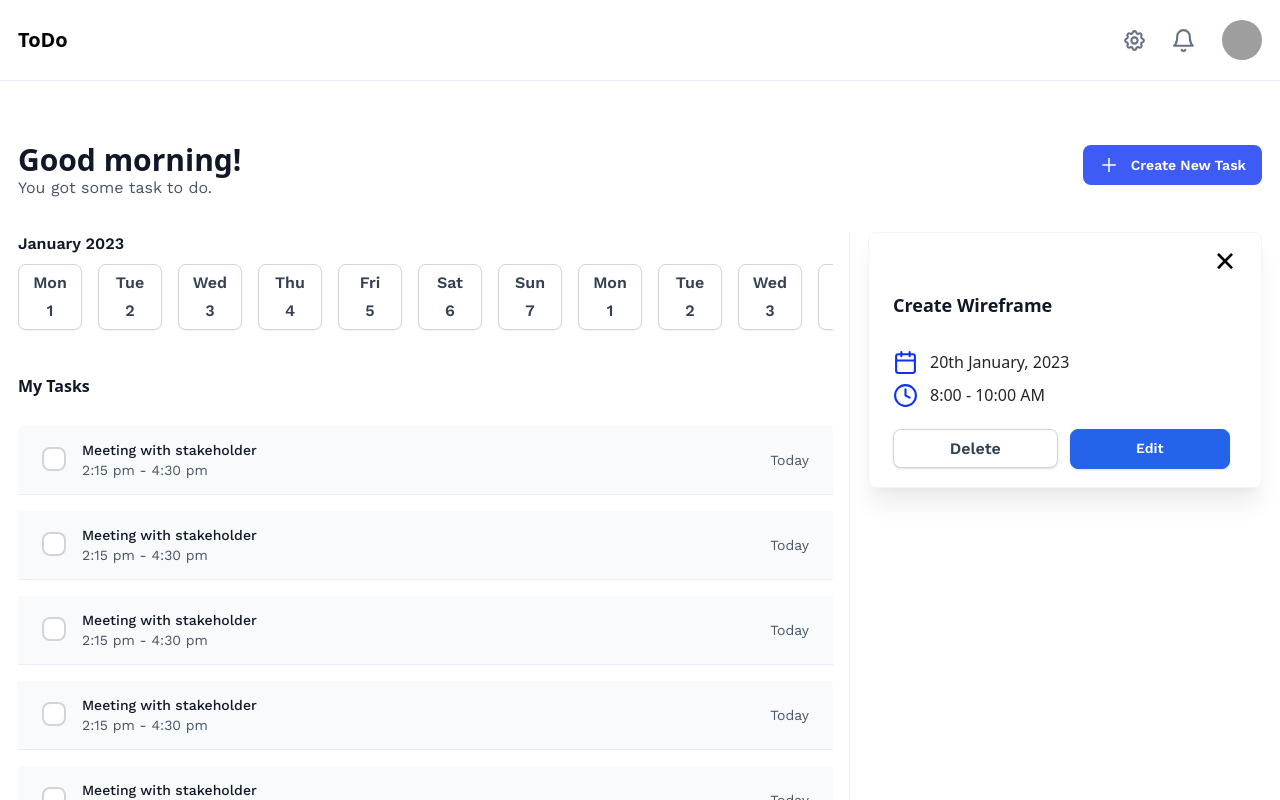
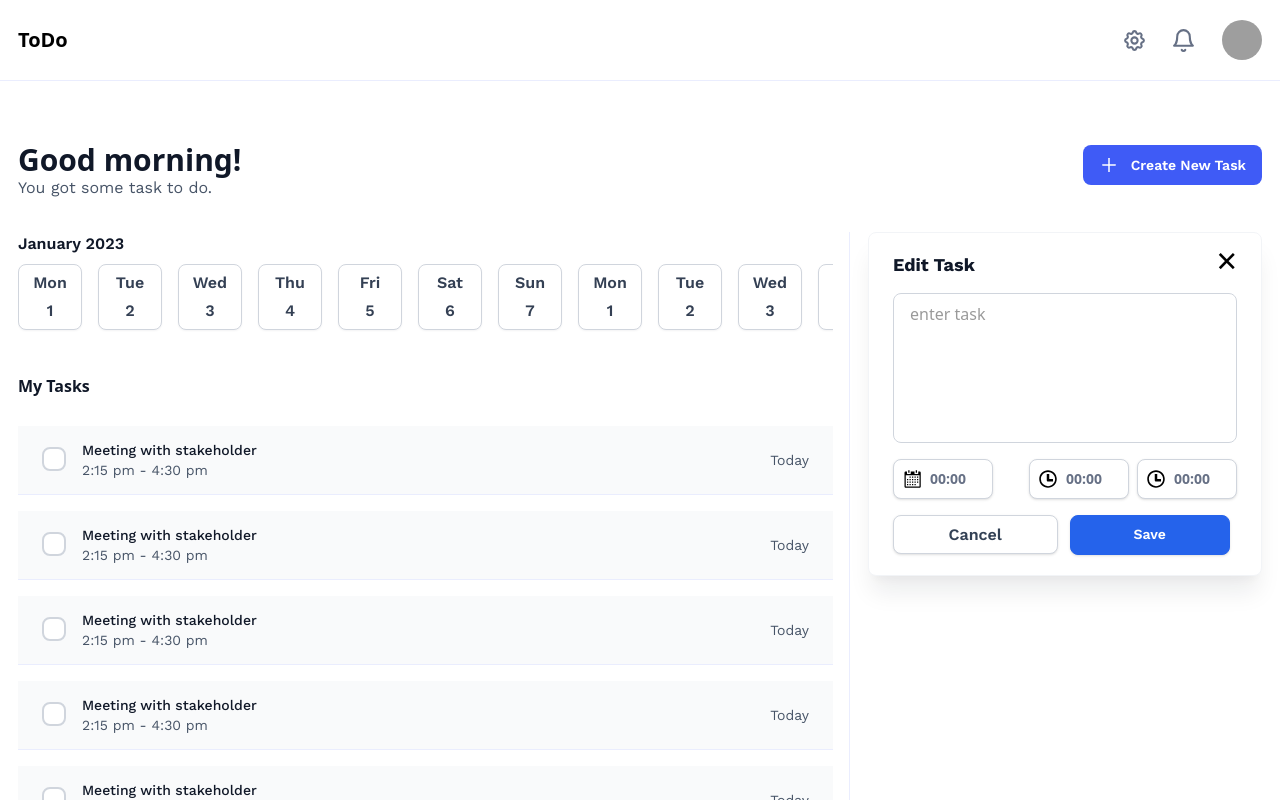
Before and after one commit to mad-max-fury/schoolinka, a React (Vite) app: page / in a window 1280 px wide. Shown: the top 800 px of the page. Built offline with nearby package versions, Linux system fonts and the light colour scheme; grey boxes are pictures that could not be loaded.

Commit message:
feat: added taskEditor ui

```diff
--- a/src/App.tsx
+++ b/src/App.tsx
@@ -2,7 +2,8 @@ import DatesLister from "./components/datesLister";
 import Navbar from "./components/navbar";
 import Pagination from "./components/pagination";
 import TaskCard from "./components/taskCard";
-import TaskPreview from "./components/taskPreview";
+import TaskEditor from "./components/taskEditor";
+// import TaskPreview from "./components/taskPreview";
 import Welcome from "./components/welcome";
 
 import { useState } from "react";
@@ -76,7 +77,8 @@ export default function App() {
             </div>
           </div>
           <div className="w-max-content ">
-            <TaskPreview />
+            {/* <TaskPreview /> */}
+            <TaskEditor />
           </div>
         </div>
       </main>
--- /dev/null
+++ b/src/components/dateTimePickerBtn.tsx
@@ -0,0 +1,30 @@
+import { GoCalendar, GoClock } from "react-icons/go";
+
+type Props = {
+  type: "date" | "time";
+  name: string;
+};
+
+const DateTimePickerBtn = ({ type, name }: Props) => {
+  return (
+    <>
+      <label
+        htmlFor={name}
+        className="w-[100px] h-10 px-2 py-2.5 bg-white rounded-lg shadow border border-gray-300 justify-start items-center gap-2 inline-flex cursor-pointer"
+      >
+        <div className="w-5 h-5 relative">
+          {type === "date" ? (
+            <GoCalendar size={20} aria-label="Select date" />
+          ) : (
+            <GoClock size={20} aria-label="Select time" />
+          )}
+        </div>
+        <div className="text-gray-500 text-sm font-semibold leading-tight">
+          00:00
+        </div>
+      </label>
+    </>
+  );
+};
+
+export default DateTimePickerBtn;
--- a/src/components/inputField.tsx
+++ b/src/components/inputField.tsx
@@ -0,0 +1,73 @@
+import { DetailedHTMLProps, InputHTMLAttributes, useState } from "react";
+import { AiFillEye, AiFillEyeInvisible } from "react-icons/ai";
+import { useFormContext } from "react-hook-form";
+
+type Props = DetailedHTMLProps<
+  InputHTMLAttributes<HTMLInputElement>,
+  HTMLInputElement
+> & {
+  labelText: string;
+  name: string;
+};
+
+const InputField = ({
+  type,
+  placeholder,
+  name,
+  labelText,
+  className,
+  ...rest
+}: Props) => {
+  const { formState, register } = useFormContext();
+  const errors = formState.errors;
+  const [show, hide] = useState(false);
+
+  const errorMessage = errors[name]?.message;
+
+  return (
+    <div
+      tabIndex={0}
+      className={`relative w-full h-[50px] focus-within:border-gray-300 outline-none  ${className} ${
+        formState.errors[name]
+          ? "border-red-500 focus-within:border-red-500"
+          : ""
+      } `}
+    >
+      <label htmlFor={name} className="sr-only">
+        {labelText}
+      </label>
+      <input
+        placeholder={placeholder}
+        type={type && !show ? type : "text"}
+        {...register(name)}
+        {...rest}
+        className={`w-full text-start relative h-full bg-transparent  pl-4 outline-none text-base text-opacity-70 font-normal placeholder:absolute placeholder:top-[50%] placeholder:translate-y-[-50%] placeholder:left-4  placeholder:text-black placeholder:text-opacity-60 placeholder:text-sm placeholder:font-normal grow shrink basis-0  leading-normal bg-gray-50 rounded-lg shadow border  justify-start items-start gap-2 inline-flex ${
+          formState.errors[name]
+            ? "border-red-500 text-red-600 focus-within:border-red-500"
+            : "border-gray-300 text-gray-500 "
+        }`}
+      />
+      {type === "password" && (
+        <button
+          onClick={() => hide(!show)}
+          type="button"
+          className="absolute h-6 w-6 text-black text-opacity-70 right-[10px] top-1/2 -translate-y-1/2"
+        >
+          {!show ? <AiFillEye size={20} /> : <AiFillEyeInvisible size={20} />}
+        </button>
+      )}
+      {/* Display error message if available */}
+      {errorMessage && typeof errorMessage === "string" && (
+        <p
+          className={`text-red-500 bg-inherit absolute w-full left-0 transition-all text-xs ease-in-out duration-[0.3s] bg-white ${
+            errors[name] ? "top-[calc(100%_+_0.3rem)]" : "top-[50%]  z-[-1]"
+          } `}
+        >
+          {errorMessage}
+        </p>
+      )}
+    </div>
+  );
+};
+
+export default InputField;
--- a/src/components/taskEditor.tsx
+++ b/src/components/taskEditor.tsx
@@ -0,0 +1,64 @@
+import CButton from "./button";
+import { FormProvider, useForm } from "react-hook-form";
+import InputFieldTextArea from "./textarea";
+import InputField from "./inputField";
+import DateTimePickerBtn from "./dateTimePickerBtn";
+
+type Props = {};
+
+const TaskEditor = (props: Props) => {
+  const methods = useForm();
+  return (
+    <FormProvider {...methods}>
+      <form
+        className="w-[394px] min-h-64 px-6 py-5 flex-col justify-start items-start gap-4 inline-flex bg-white border border-solid border-gray-100 rounded-lg"
+        style={{
+          boxShadow:
+            "0px 8px 8px -4px rgba(16, 24, 40, 0.03), 0px 20px 24px -4px rgba(16, 24, 40, 0.08)",
+        }}
+      >
+        <div className="self-stretch justify-end items-start gap-2 inline-flex">
+          <div className="w-full h-6 justify-between items-center flex ">
+            <h3 className=" text-lg text-gray-900 font-work-sans font-bold">
+              Edit Task
+            </h3>
+            <button className=" relative text-4xl leading-none mb-2 hover:text-gray-500">
+              &times;
+            </button>
+          </div>
+        </div>
+        <div className="flex flex-col w-full">
+          <InputFieldTextArea
+            name="val"
+            labelText="input"
+            className="h-[150px]"
+            placeholder="enter task "
+          />
+        </div>
+        <div className="w-full flex gap-4 justify-between">
+          <DateTimePickerBtn type="date" name="dueDate" />
+          <span className="flex gap-2">
+            <DateTimePickerBtn type="time" name="startTime" />
+            <DateTimePickerBtn type="time" name="endTime" />
+          </span>
+        </div>
+        <div className="flex-col justify-start items-start gap-[34px] flex">
+          <div className="w-[337px] justify-start items-start gap-3 inline-flex">
+            <CButton
+              value={"Cancel"}
+              type="button"
+              className="grow shrink basis-0 h-[39px] px-[18px] py-2.5 text-slate-700 hover:bg-secondary-hover hover:text-white hover:border-transparent text-base font-semibold bg-white rounded-lg shadow border border-gray-300 justify-center items-center gap-2 flex"
+            />
+            <CButton
+              value={"Save"}
+              type="submit"
+              className="grow shrink basis-0 h-10 px-4 py-2.5 bg-blue-600 rounded-lg hover:opacity-90 shadow border border-blue-600 justify-center items-center gap-2 flex text-white text-sm font-semibold leading-tight"
+            />
+          </div>
+        </div>
+      </form>
+    </FormProvider>
+  );
+};
+
+export default TaskEditor;
--- a/src/components/taskPreview.tsx
+++ b/src/components/taskPreview.tsx
@@ -7,7 +7,7 @@ type Props = {};
 const TaskPreview = (props: Props) => {
   return (
     <div
-      className="w-[394px] h-64 px-6 py-5 flex-col justify-start items-start gap-4 inline-flex bg-white border border-solid border-gray-100 rounded-lg"
+      className="w-[394px] min-h-64 px-6 py-5 flex-col justify-start items-start gap-4 inline-flex bg-white border border-solid border-gray-100 rounded-lg"
       style={{
         boxShadow:
           "0px 8px 8px -4px rgba(16, 24, 40, 0.03), 0px 20px 24px -4px rgba(16, 24, 40, 0.08)",
--- /dev/null
+++ b/src/components/textarea.tsx
@@ -0,0 +1,57 @@
+import { DetailedHTMLProps, TextareaHTMLAttributes } from "react";
+import { useFormContext } from "react-hook-form";
+
+type Props = DetailedHTMLProps<
+  TextareaHTMLAttributes<HTMLTextAreaElement>,
+  HTMLTextAreaElement
+> & {
+  labelText: string;
+  name: string;
+};
+
+const InputFieldTextArea = ({
+  placeholder,
+  name,
+  labelText,
+  className,
+  ...rest
+}: Props) => {
+  const { formState, register } = useFormContext();
+
+  const errors = formState.errors;
+  const errorMessage = errors[name]?.message;
+
+  return (
+    <div
+      tabIndex={0}
+      className={`relative w-full  focus-within:border-gold-200 outline-none   ${className}
+        `}
+    >
+      <label htmlFor={name} className="sr-only">
+        {labelText}
+      </label>
+      <textarea
+        placeholder={placeholder}
+        {...register(name)}
+        {...rest}
+        className={`w-full text-start relative h-full bg-transparent   pl-4 outline-none text-base  font-normal placeholder:text-black placeholder:text-opacity-40 placeholder:text-base placeholder:font-normal grow shrink basis-0  py-2  leading-normal bg-gray-50 rounded-lg border  justify-start items-start gap-2 inline-flex resize-none ${
+          formState.errors[name]
+            ? "border-red-500 text-red-600 focus-within:border-red-500"
+            : "border-gray-300 text-gray-500 "
+        }`}
+      />
+
+      {errorMessage && typeof errorMessage === "string" && (
+        <p
+          className={`text-red-500 bg-inherit absolute w-full left-0 transition-all text-xs ease-in-out duration-[0.3s] bg-white ${
+            errors[name] ? "top-[calc(100%_+_0.3rem)]" : "top-[50%]  z-[-1]"
+          } `}
+        >
+          {errorMessage}
+        </p>
+      )}
+    </div>
+  );
+};
+
+export default InputFieldTextArea;
```
Also changed, not shown: src/components/datePicker.tsx (deleted).
